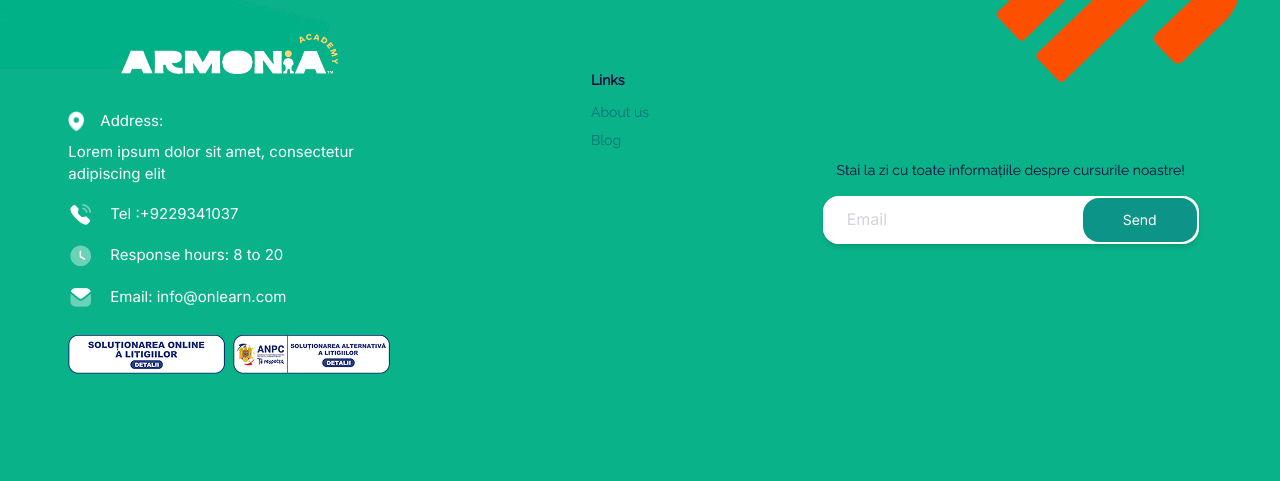
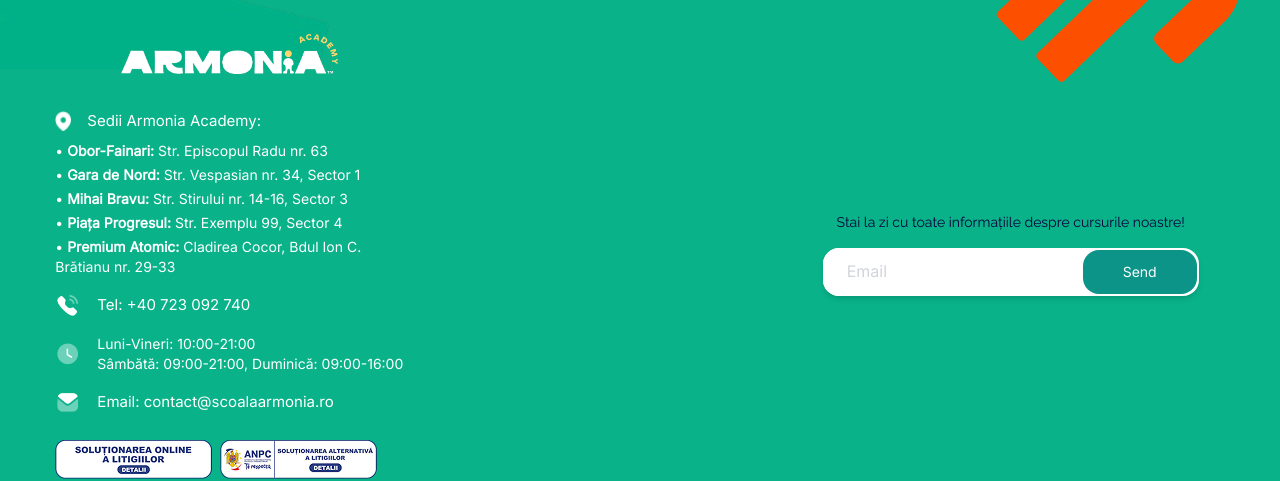
Before and after one commit to Jamaalx/Proiect-Cursuri-Armonia-Scoala, a React (Vite) app in the folder frontend/: page / in a window 1280 px wide. Shown: the part 6357-6838 px from the top of the page. Built offline with nearby package versions, Linux system fonts and the light colour scheme; what fluid-tailwind would draw is missing.

Commit message:
footer fix

```diff
--- a/frontend/src/features/footer/Footer.tsx
+++ b/frontend/src/features/footer/Footer.tsx
@@ -1,16 +1,16 @@
 export default function Footer() {
   return (
-    <div className="relative mt-52 bg-cover min-h-[550px] text-white" style={{ backgroundImage: "url('/images/footer-feet.png')" }}>
+    <div className="relative mt-52 bg-cover min-h-[550px] text-white" style={{ backgroundImage: "url('./images/footer-feet.png')" }}>
 
       {/* Elemente decorative */}
       <div className="absolute -top-44 -left-36 md:-left-2 z-10">
-        <img className="scale-75 md:scale-100" src="/images/footer-gear.png" alt="" />
+        <img className="scale-75 md:scale-100" src="./images/footer-gear.png" alt="" />
       </div>
       <div className="absolute -right-20 md:right-0 -top-64 lg:-top-48 z-10">
-        <img className="hidden md:block scale-75 md:scale-100" src="/images/footer-air.png" alt="" />
+        <img className="hidden md:block scale-75 md:scale-100" src="./images/footer-air.png" alt="" />
       </div>
       <div className="absolute right-0 -top-24 md:-top-40 z-10">
-        <img className="md:hidden scale-75" src="/images/footer-air-scaleddown.png" alt="" />
+        <img className="md:hidden scale-75" src="./images/footer-air-scaleddown.png" alt="" />
       </div>
 
       {/* Construcția principală a footerului */}
@@ -22,53 +22,50 @@
           <div className="flex flex-col items-center md:items-left gap-4 md:w-1/3 text-[15px]">
             <div>
               <a className="btn btn-ghost hover:bg-transparent p-0 mb-4">
-                <img src="/images/armonia.png" alt="Armonia Logo" className="h-10" />
+                <img src="./images/armonia.png" alt="Armonia Logo" className="h-10" />
               </a>
             </div>
 
             <div className="flex flex-col gap-4">
               <div className="flex flex-col gap-2">
                 <div className="flex gap-4">
-                  <img className="w-4 aspect-square object-contain" src="/images/white-pin.png" alt="" />
-                  <p>Address:</p>
+                  <img className="w-4 aspect-square object-contain" src="./images/white-pin.png" alt="" />
+                  <p>Sedii Armonia Academy:</p>
                 </div>
-                <div className="flex flex-col gap-2 max-w-80">
-                  <p>Lorem ipsum dolor sit amet, consectetur adipiscing elit</p>
+                <div className="flex flex-col gap-1 max-w-80 text-sm">
+                  <p>• <strong>Obor-Fainari:</strong> Str. Episcopul Radu nr. 63</p>
+                  <p>• <strong>Gara de Nord:</strong> Str. Vespasian nr. 34, Sector 1</p>
+                  <p>• <strong>Mihai Bravu:</strong> Str. Stirului nr. 14-16, Sector 3</p>
+                  <p>• <strong>Piața Progresul:</strong> Str. Exemplu 99, Sector 4</p>
+                  <p>• <strong>Premium Atomic:</strong> Cladirea Cocor, Bdul Ion C. Brătianu nr. 29-33</p>
                 </div>
               </div>
 
               <div className="flex items-center gap-4">
-                <img src="/images/phone.png" alt="" />
-                <p>Tel :+9229341037</p>
+                <img src="./images/phone.png" alt="" />
+                <p>Tel: +40 723 092 740</p>
               </div>
 
               <div className="flex items-center gap-4">
-                <img src="/images/time.png" alt="" />
-                <p>Response hours: 8 to 20</p>
+                <img src="./images/time.png" alt="" />
+                <div className="flex flex-col text-sm">
+                  <p>Luni-Vineri: 10:00-21:00</p>
+                  <p>Sâmbătă: 09:00-21:00, Duminică: 09:00-16:00</p>
+                </div>
               </div>
 
               <div className="flex items-center gap-4">
-                <img src="/images/mail.png" alt="" />
-                <p>Email: info@onlearn.com</p>
+                <img src="./images/mail.png" alt="" />
+                <p>Email: contact@scoalaarmonia.ro</p>
               </div>
 
               <div className="flex items-center gap-2 pt-2">
-                <img src="/images/footer-logo-1.png" alt="" />
-                <img src="/images/footer-logo-2.png" alt="" />
+                <img src="./images/footer-logo-1.png" alt="Soluționarea Online a Litigiilor" />
+                <img src="./images/footer-logo-2.png" alt="ANPC - Protecția Consumatorilor" />
               </div>
             </div>
           </div>
-
-          {/* ⬛ Coloana 2: Link-uri */}
-          <div className="flex flex-col items-center md:items-left md:items-left mt-10 w-full md:w-20 font-raleway text-[15px]">
-            <ul className="space-y-2 text-white/80 text-sm">
-              <p className="mb-3 text-[#0A033C] font-semibold">Links</p>
-              <li><a href="#" className="text-[#0B7077] hover:underline">About us</a></li>
-              <li><a href="#" className="text-[#0B7077] hover:underline">Blog</a></li>
-            </ul>
-          </div>
-
-          {/* 💌 Coloana 3: Newsletter */}
+          {/* 💌 Coloana 2: Newsletter */}
           <div className="flex flex-col items-center sm:mr-10 md:justify-center mb-10 md:mb-0 gap-4 mt-10 md:mt-0 md:w-1/3 text-[15px]">
             <p className="text-[#0A033C] font-raleway text-sm text-center">
               Stai la zi cu toate informațiile despre cursurile noastre!
```
